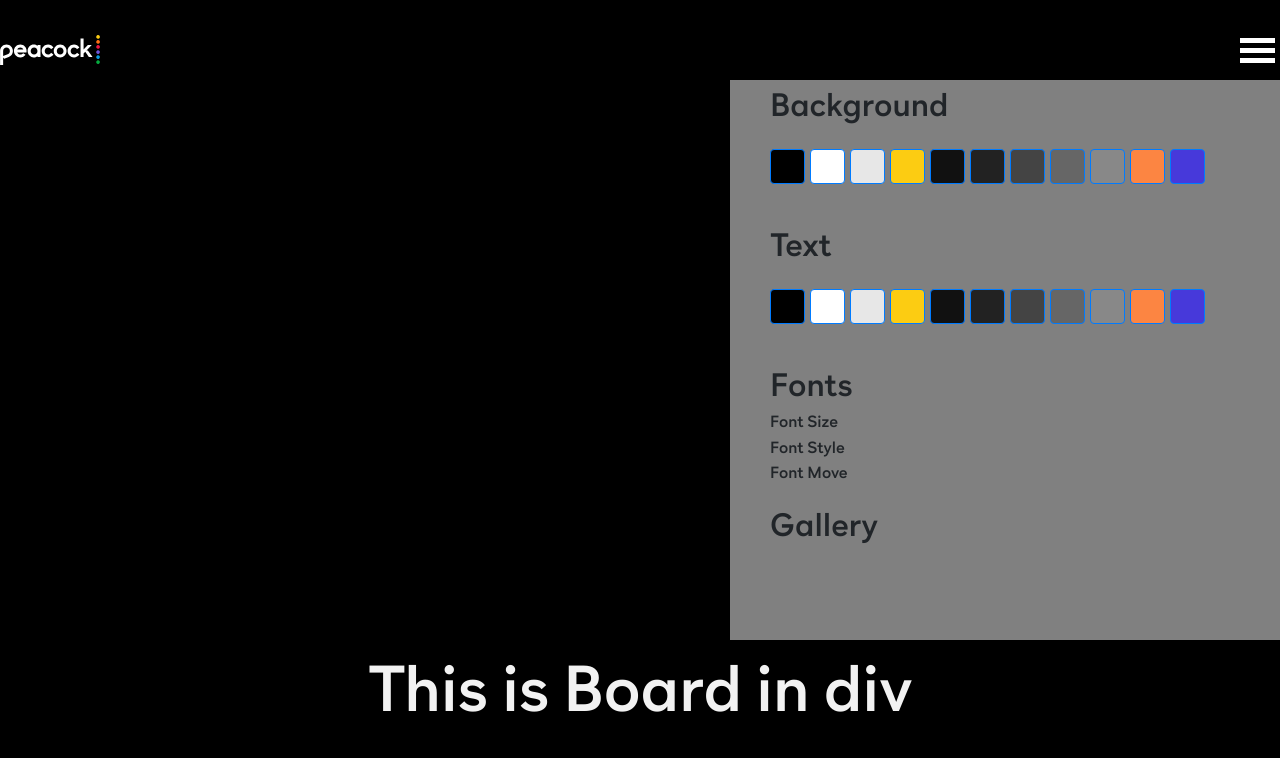
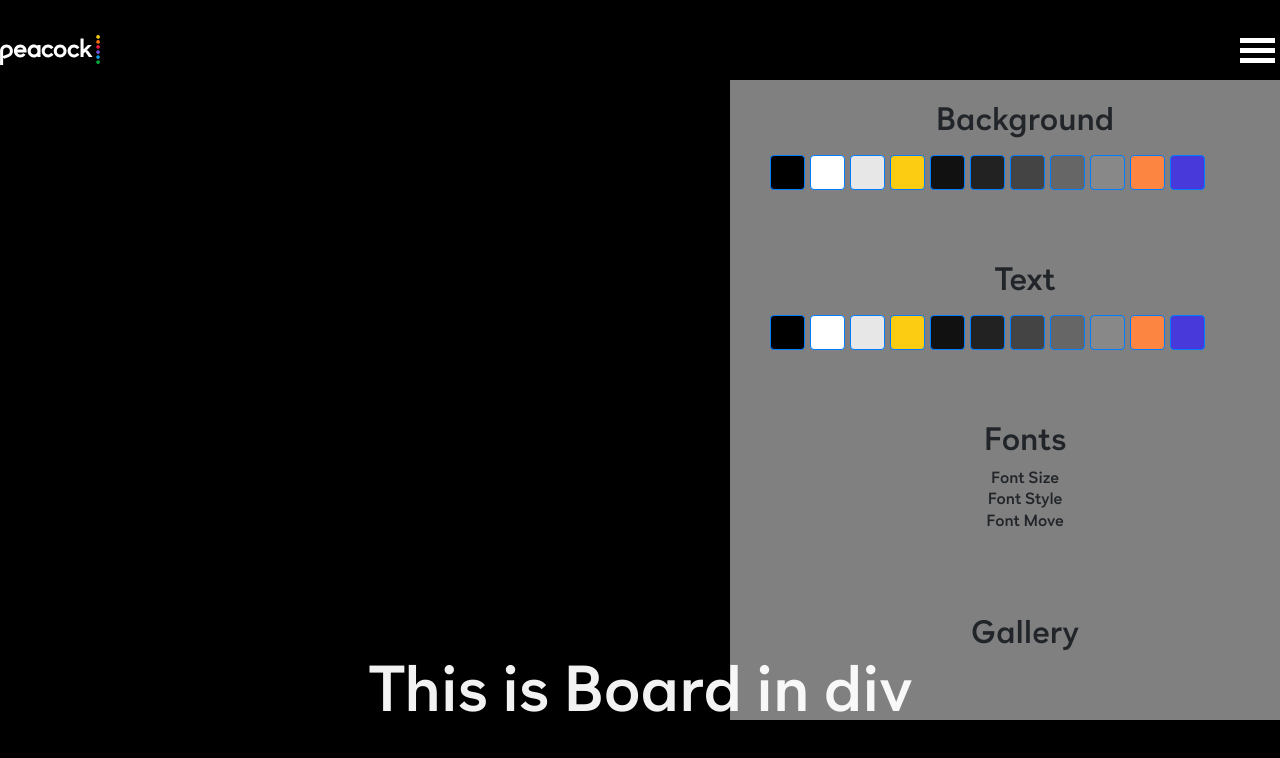
Before and after one commit to GoncaloBM/peacock-constrast-test, a React (Create React App) app: page /contrast in a window 1280 px wide. Both pictures are taken after a click on the element 1257 px from the left and 50 px from the top of the page. Shown: the top 758 px of the page. Built offline with nearby package versions, Linux system fonts and the light colour scheme; no server answers.

Commit message:
Menu like gallery- missing some style

```diff
--- a/src/components/Menu/Menu.css
+++ b/src/components/Menu/Menu.css
@@ -1,26 +1,38 @@
 .Menu {
   display: flex;
   flex-direction: column;
-    height: 70%;
+  height: 80vh;
   align-items: center;
   justify-content: space-between;
   position: absolute;
   right: 0;
-   background-color: rgba(255,255,255,0.5);
-   top:10vh;
+  background-color: rgba(255, 255, 255, 0.5);
+  top: 10vh;
+}
+
+.menu-selector {
+  position: absolute;
+  width: 100%;
+  height: 25%;
+  background-color: #fccc12;
+  z-index: 0;
+  transition: 0.5s all;
 }
 
 .title-menu {
   font-size: 2rem;
+  height: 35%;
 }
 
 .category-menu {
   width: 100%;
-    height: 10vw;
+  height: 25vh;
   display: flex;
   flex-direction: column;
-    align-items: flex-start;
-    justify-content: space-between;
+  align-items: center;
+  justify-content: center;
+  z-index: 3;
+  position: relative;
 }
 
 .color-keyboard {
@@ -34,11 +46,24 @@
   z-index: 2;
 }
 
-.Menu>ul>li {
+.Menu > ul > li {
   list-style: none;
 }
 
-.Menu>ul>.focused {
+/* .Menu > ul > .focused {
   border-bottom: 3px solid black;
   transition: 0.5s all;
+} */
+
+.font-sub {
+  height: 15%;
+  z-index: 1;
 }
+.font-selector {
+  position: absolute;
+  width: 60%;
+  height: 15%;
+  background-color: white;
+  z-index: 0;
+  transition: 0.5s all;
+}
--- a/src/components/Menu/Menu.js
+++ b/src/components/Menu/Menu.js
@@ -1,13 +1,14 @@
-  import React, { useState, useEffect, useRef } from "react";
+import React, { useState, useEffect, useRef } from "react";
 import "./Menu.css";
 import { VirtualKeyboard } from "../virtual-keyboard/VirtualKeyboard.jsx";
 import HuePicker from "../huepicker/HuePicker";
 
 const Menu = (props) => {
-  let [indexFocusedItem, setIndexFocusedItem] = useState(props.fromGalery === true ? 7 : -1);
+  let [indexFocusedItem, setIndexFocusedItem] = useState(
+    props.fromGalery === true ? 7 : -1
+  );
   let [showVirtualKeyboard, setShowVirtualKeyboard] = useState(false);
   let [showTextPositionTool, setShowTextPositionTool] = useState(false);
-
 
   const exitKeyboard = () => {
     setShowVirtualKeyboard(false);
@@ -89,22 +90,56 @@ const Menu = (props) => {
     window.addEventListener("keydown", changeSizeFont);
     //console.log(indexFocusedItem)
     return () => {
-
       window.removeEventListener("keydown", goGal);
       window.removeEventListener("keydown", keyNavigate);
       window.removeEventListener("keydown", changeSizeFont);
     };
-  }, [indexFocusedItem, showVirtualKeyboard, props, showTextPositionTool, props.fromGalery]);
+  }, [
+    indexFocusedItem,
+    showVirtualKeyboard,
+    props,
+    showTextPositionTool,
+    props.fromGalery,
+  ]);
+
+  const menuSelector = (index) => {
+    if (index === 0) {
+      return 0;
+    } else if (index === 1) {
+      return 25;
+    } else if (index === 2 || index === 3 || index === 4) {
+      return 50;
+    } else if (index === 5) {
+      return 75;
+    } else {
+      return;
+    }
+  };
+
+  const fontSelector = (index) => {
+    if (index === 2) {
+      return 45;
+    } else if (index === 3) {
+      return 60;
+    } else if (index === 4) {
+      return 75;
+    }
+  };
 
   return (
     <div className="Menu">
+      {indexFocusedItem > -1 && (
+        <ul
+          className="menu-selector"
+          style={{ top: `${menuSelector(indexFocusedItem)}%` }}
+        ></ul>
+      )}
+
       <ul className="category-menu">
         {/* <li className={`title-menu ${indexFocusedItem === 0 ? "focused" : ""}`}>
           Background
         </li> */}
-        <li className="title-menu">
-          Background
-        </li>
+        <li className="title-menu">Background</li>
         <li
           className={`color-keyboard ${
             indexFocusedItem === 0 ? "focused" : ""
@@ -143,11 +178,7 @@ const Menu = (props) => {
         >
           Text
         </li>{" "} */}
-        <li
-          className="title-menu"
-        >
-          Text
-        </li>{" "}
+        <li className="title-menu">Text</li>{" "}
         <li
           className={`color-keyboard ${
             indexFocusedItem === 1 ? "focused" : ""
@@ -179,21 +210,28 @@ const Menu = (props) => {
         </li>
       </ul>
       <ul className="category-menu">
+        {(indexFocusedItem === 2 ||
+          indexFocusedItem === 3 ||
+          indexFocusedItem === 4) && (
+          <li
+            className="font-selector"
+            style={{ top: `${fontSelector(indexFocusedItem)}%` }}
+          ></li>
+        )}
+
         {/* <li
           className={` title-menu ${indexFocusedItem === 4 ? "focused" : ""}`}
         >
           Fonts
         </li> */}
-        <li className="title-menu">
-          Fonts
-          </li>
-        <li className={`${indexFocusedItem === 2 ? "focused" : ""}`}>
+        <li className="title-menu">Fonts</li>
+        <li className={`${indexFocusedItem === 2 ? "focused" : ""} font-sub`}>
           Font Size
         </li>
-        <li className={`${indexFocusedItem === 3 ? "focused" : ""}`}>
+        <li className={`${indexFocusedItem === 3 ? "focused" : ""} font-sub`}>
           Font Style
         </li>
-        <li className={`${indexFocusedItem === 4 ? "focused" : ""}`}>
+        <li className={`${indexFocusedItem === 4 ? "focused" : ""} font-sub`}>
           Font Move
         </li>
       </ul>
--- a/src/components/huepicker/HuePicker.css
+++ b/src/components/huepicker/HuePicker.css
@@ -13,7 +13,8 @@
     margin-top: 10px;
 }
 
-.focused {
-    border-bottom: solid 2px red;
+.focused-hue {
+    /* border-bottom: solid 2px red; */
     transition: 0.5s all;
+    transform: scale(1.5);
 }
--- a/src/components/huepicker/HuePicker.js
+++ b/src/components/huepicker/HuePicker.js
@@ -48,6 +48,7 @@ class HuePicker extends Component {
   ];
 
   keydown(event) {
+    event.preventDefault();
     // let colorPicked = this.state.colorPicked;
     let focusItem = this.props.focusItem;
     let colors = this.colors;
@@ -123,7 +124,7 @@ class HuePicker extends Component {
       <div className="huePicker">
         {this.colors.map((item, i) => (
           <li key={i}>
-            <div className={`${this.state.color === item ? "focused" : ""}`}>
+            <div className={`${this.state.color === item ? "focused-hue" : ""}`}>
               <Button style={{ backgroundColor: `${item}` }} />
             </div>
           </li>
```
Lines whose indentation alone changed are shown as unchanged.
